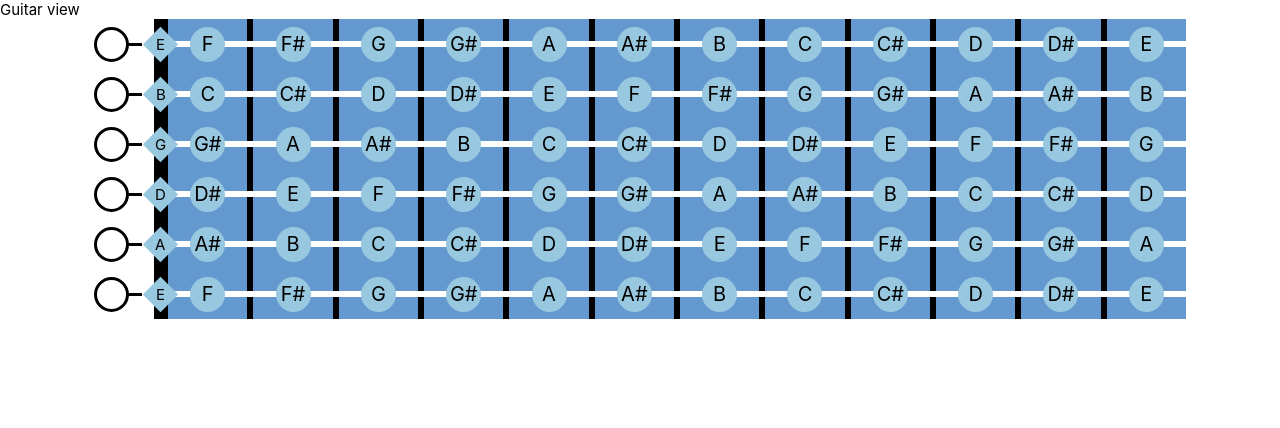
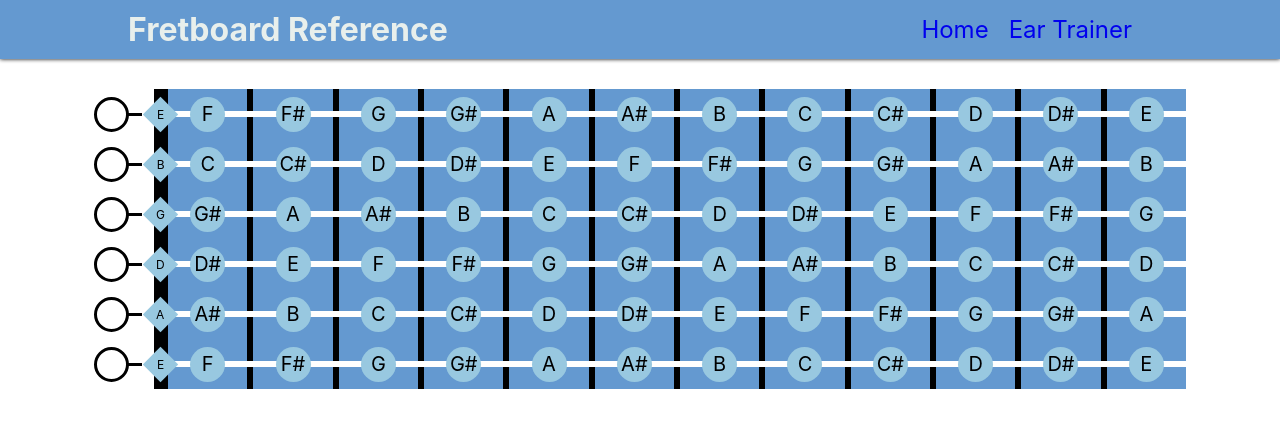
Before and after one commit to zverevaa/GuitarMusicTheory, a Vue app: page / in a window 1280 px wide. Shown: the top 428 px of the page. Built offline with nearby package versions, Linux system fonts and the light colour scheme.

Commit message:
Create the header

```diff
--- a/src/assets/base.css
+++ b/src/assets/base.css
@@ -30,7 +30,7 @@ body {
     'Droid Sans',
     'Helvetica Neue',
     sans-serif;
-  font-size: 15px;
+  font-size: 12px;
 }
 
 .instrument {
--- /dev/null
+++ b/src/components/TrainerHeader.vue
@@ -0,0 +1,66 @@
+<template>
+    <header class="header">
+        <div class="header-container">
+            <h1 class="header-title" v-if="props.headerView == 'eartrainer'">Ear Trainer</h1>
+            <h1 class="header-title" v-if="props.headerView == 'fretboard'">Fretboard Reference</h1>
+            <nav class="header-nav">
+                <ul>
+                    <li><a href="./">Home</a></li>
+                    <li><a href="./eartrainer">Ear Trainer</a></li>
+                    <li></li>
+                </ul>
+            </nav>
+        </div>
+    </header>
+</template>
+
+<script setup>
+const props = defineProps({
+    headerView: String
+})
+</script>
+
+<style lang="scss">
+.header {
+    display: flex;
+    justify-content: center;
+    background-color: var(--fret-color);
+    padding: 10px 0;
+    margin-bottom: 30px;
+    color: #e8efec;
+
+    filter: drop-shadow(0 0 2px black);
+    &-container {
+        display: flex;
+        justify-content: space-between;
+        align-items: center;
+        width: 80%;
+    }
+    &-title {
+        font-size: 32px;
+        font-weight: bold;
+    }
+    &-nav {
+        ul {
+            display: flex;
+            gap: 20px;
+            list-style: none;
+            padding: 0;
+            margin: 0;
+            li {
+                font-size: 24px;
+                a {
+                    text-decoration: none;
+                    &:visited {
+                        color: #e8efec;
+                    }
+                    &:hover {
+                        color: #fff;
+                        text-decoration: underline;
+                    }
+                }
+            }
+        }
+    }
+}
+</style>
--- a/src/views/EarTrainerView.vue
+++ b/src/views/EarTrainerView.vue
@@ -1,6 +1,6 @@
 <template>
     <div>
-        <h1>Ear training view</h1>
+        <TrainerHeader :header-view="'eartrainer'" />
         <InstrumentFretboard class="instrument" />
         <SingleNoteQuiz />
     </div>
@@ -9,6 +9,7 @@
 <script setup>
 import InstrumentFretboard from '@/components/InstrumentFretboard.vue'
 import SingleNoteQuiz from '@/components/SingleNoteQuiz.vue'
+import TrainerHeader from '@/components/TrainerHeader.vue'
 </script>
 
 <style lang="scss" scoped></style>
--- a/src/views/GuitarView.vue
+++ b/src/views/GuitarView.vue
@@ -1,9 +1,10 @@
 <template>
-    <div>Guitar view</div>
+    <TrainerHeader :header-view="'fretboard'" />
     <InstrumentFretboard class="instrument" />
 </template>
 
 <script setup>
+import TrainerHeader from '@/components/TrainerHeader.vue'
 import InstrumentFretboard from '@/components/InstrumentFretboard.vue'
 </script>
 
```
